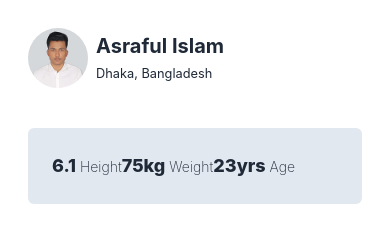
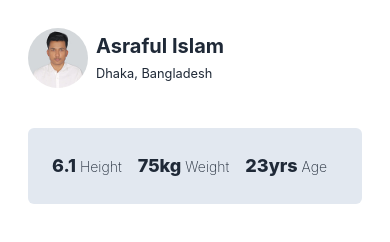
Before and after one commit to asraful7711/assignment-8-body-fitness-react, a React (Create React App) app: page / in a window 390 px wide. Shown: the top 242 px of the page. Built offline with nearby package versions, Linux system fonts and the light colour scheme.

Commit message:
responsive components

```diff
--- a/src/components/Author/Author.js
+++ b/src/components/Author/Author.js
@@ -13,7 +13,7 @@ const Author = () => {
                 </div>
                 <div className=" flex my-10 bg-slate-200 p-6 rounded-md font-extrabold">
                     <h4 className='text-lg text-center'>6.1 <span className='font-extralight text-sm'>Height</span></h4>
-                    <h4 className='text-lg text-center'>75kg <span className='font-extralight text-sm'>Weight</span></h4>
+                    <h4 className='text-lg text-center mx-4'>75kg <span className='font-extralight text-sm '>Weight</span></h4>
                     <h4 className='text-lg text-center'>23yrs <span className='font-extralight text-sm'>Age</span></h4>
                 </div>
             </div>
```
